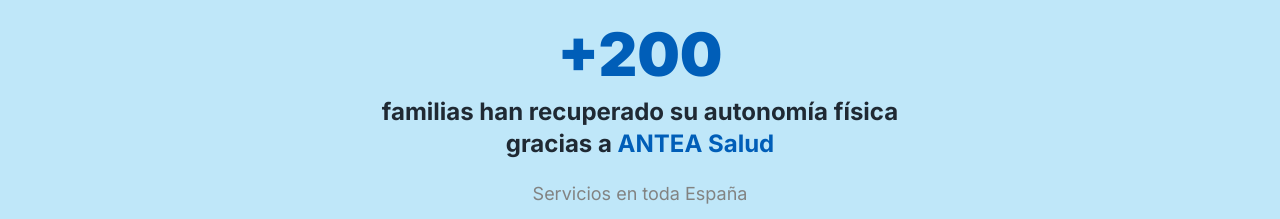
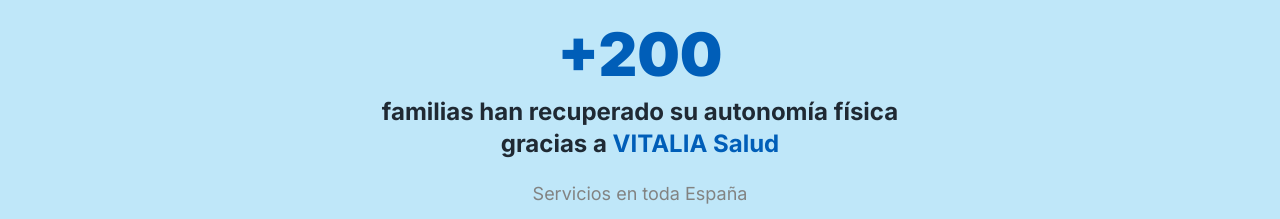
Before and after one commit to FernandoRoyano/anteasalud-landing, a Next.js app: page / in a window 1280 px wide. Shown: the part 1260-1479 px from the top of the page. Built offline with nearby package versions, Linux system fonts and the light colour scheme.

Commit message:
Actualizacion VITALIA

```diff
--- a/components/Benefit.tsx
+++ b/components/Benefit.tsx
@@ -4,7 +4,7 @@
       <div className="max-w-2xl w-full flex flex-col items-center gap-3">
         <span className="text-[rgb(0,94,184)] font-black text-5xl md:text-6xl">+200</span>
         <p className="text-[rgb(31,41,51)] font-bold text-xl md:text-2xl text-center">
-          familias han recuperado su autonomía física<br />gracias a <span className="text-[rgb(0,94,184)]">ANTEA Salud</span>
+          familias han recuperado su autonomía física<br />gracias a <span className="text-[rgb(0,94,184)]">VITALIA Salud</span>
         </p>
         <span className="block mt-2 text-[rgb(130,131,130)] text-base md:text-lg">Servicios en toda España</span>
       </div>
```
